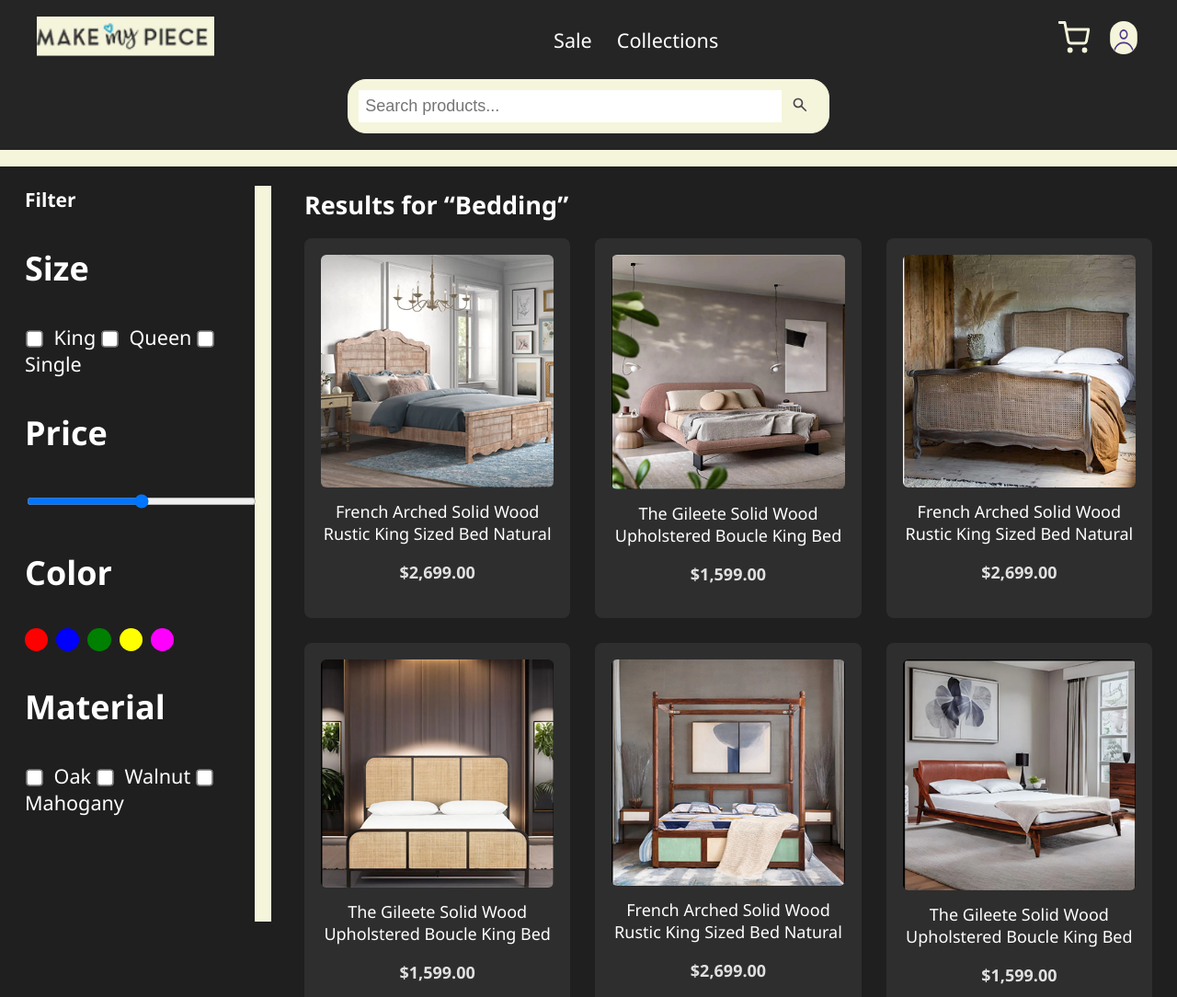
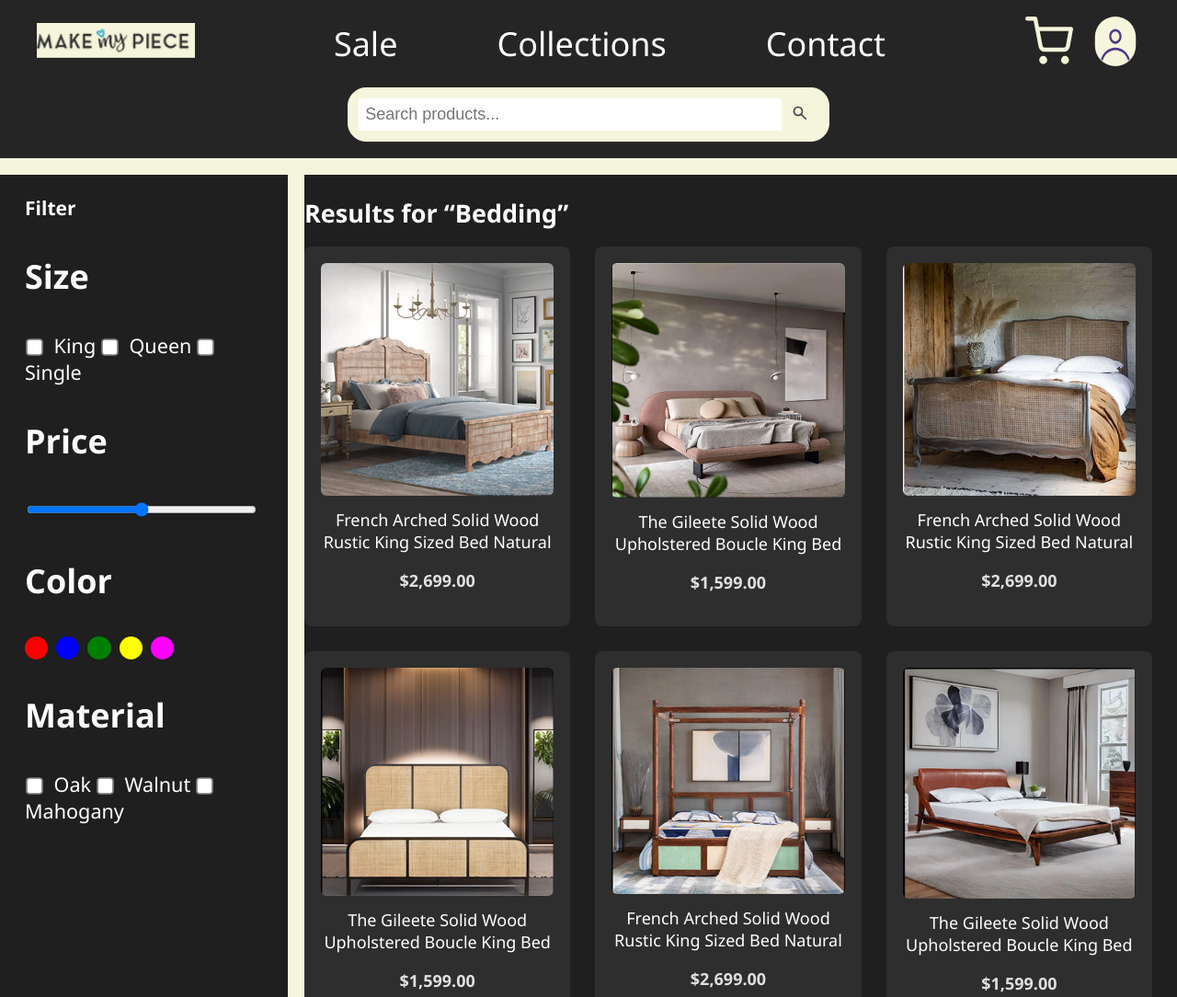
Before and after one commit to andrelow992/INFO20005_A3, a plain HTML site: page filter.html in a window 1280 px wide. Shown: the top 1084 px of the page at 92% size. Drawn offline with Linux system fonts and the light colour scheme.

Commit message:
consistent navbar across all pages/devices

```diff
--- a/css/cart.css
+++ b/css/cart.css
@@ -15,8 +15,9 @@ body {
 /* Header */
 header {
   padding: 1rem;
+  background-color: #252525;
   border-bottom: 1rem solid #f5f5dc;
-  background-color: #252525;
+
 }
 
 .navbar-top {
@@ -30,14 +31,14 @@ header {
 }
 
 .logo img {
-  height: 2.5rem;
+  height: 40px;
 }
 
 .nav-links {
   display: flex;
-  gap: 1.5rem;
+  gap: 6rem;
   list-style: none;
-  font-size: 1.2rem;
+  font-size: 2rem;
   margin: 0;
   padding: 0;
 }
@@ -55,10 +56,11 @@ header {
 }
 
 .nav-icons .icon {
-  width: 2rem;
-  height: 2rem;
+  width: 3rem;
+  height: 3rem;
 }
 
+/* Second row search bar */
 .navbar-search {
   max-width: 1200px;
   margin: 1rem auto 0;
@@ -325,6 +327,10 @@ select, input[type="number"], button {
     font-size: 15px;
   }
 
+  header{
+    border-bottom: 0.5rem solid #f5f5dc;
+  }
+
   .body{
     padding: 0.75rem;
   }
--- a/css/collections.css
+++ b/css/collections.css
@@ -1,4 +1,3 @@
-/* Base styles (Desktop / Surface Pro 7) */
 body {
   background-color: #1f1f1f;
   color: white;
@@ -9,8 +8,9 @@ body {
 
 header {
   padding: 1rem;
+  background-color: #252525;
   border-bottom: 1rem solid #f5f5dc;
-  background-color: #252525;
+
 }
 
 .navbar-top {
@@ -29,9 +29,9 @@ header {
 
 .nav-links {
   display: flex;
-  gap: 1.5rem;
+  gap: 6rem;
   list-style: none;
-  font-size: 2rem; /* Adjusted for better sizing */
+  font-size: 2rem;
   margin: 0;
   padding: 0;
 }
@@ -49,8 +49,8 @@ header {
 }
 
 .nav-icons .icon {
-  width: 2rem;
-  height: 2rem;
+  width: 3rem;
+  height: 3rem;
 }
 
 /* Second row search bar */
@@ -147,6 +147,9 @@ h2 {
 
 /* Responsive for iPhone 12 Pro (width ≤ 390px) */
   @media (max-width: 390px) {
+    header {
+        border-bottom: 0.5rem solid #f5f5dc;
+    }
   .navbar-top {
     flex-wrap: nowrap; /* Prevent wrapping */
     gap: 0.5rem;
@@ -189,6 +192,7 @@ h2 {
 
   .product-grid {
     gap: 0.7rem;
+    border-bottom: 0.5rem solid #f5f5dc;
   }
 
   .product-card {
--- a/css/filter.css
+++ b/css/filter.css
@@ -13,8 +13,9 @@ body {
 
 header {
   padding: 1rem;
+  background-color: #252525;
   border-bottom: 1rem solid #f5f5dc;
-  background-color: #252525;
+
 }
 
 .navbar-top {
@@ -28,14 +29,14 @@ header {
 }
 
 .logo img {
-  height: 2.5rem;
+  height: 40px;
 }
 
 .nav-links {
   display: flex;
-  gap: 1.5rem;
+  gap: 6rem;
   list-style: none;
-  font-size: 1.2rem;
+  font-size: 2rem;
   margin: 0;
   padding: 0;
 }
@@ -53,10 +54,11 @@ header {
 }
 
 .nav-icons .icon {
-  width: 2rem;
-  height: 2rem;
+  width: 3rem;
+  height: 3rem;
 }
 
+/* Second row search bar */
 .navbar-search {
   max-width: 1200px;
   margin: 1rem auto 0;
@@ -94,7 +96,6 @@ header {
   width: 40px;
   height: 40px;
 }
-
 .main-content {
   display: flex;
   padding-right: 1.5rem;
@@ -129,9 +130,7 @@ header {
 }
 
 .filter-sidebar {
-  min-height: 100vh;
   width: 250px;
-  border-right: 1rem solid #f5f5dc;
   font-size: 1rem;
 
 }
@@ -183,6 +182,7 @@ header {
 
 .product-section {
   flex: 1;
+  border-left: 1rem solid #f5f5dc;
 }
 
 .product-section h2 {
@@ -223,6 +223,10 @@ header {
 @media (max-width: 390px) {
   html {
     font-size: 16px;
+  }
+
+  header{
+    border-bottom: 0.5rem solid #f5f5dc;
   }
 
   .navbar-top {
@@ -271,7 +275,7 @@ header {
   .filter-sidebar {
     display: none;
     width: 95%;
-    height: 30vh;
+    height: auto;
     padding: 0.75rem 1rem;
     background-color: #2e2e2e;
     border: 0.5rem solid #f5f5dc;
@@ -310,7 +314,8 @@ header {
 
   .page-layout {
   display: flex;
-  height: 100vh;
+  flex-direction: column;
+  height: auto;
 }
 
   .color-dots {
@@ -332,6 +337,10 @@ header {
     font-size: 0.9rem;
   }
 
+  .product-section {
+  border-left: 0rem solid #f5f5dc;
+}
+
   .product-section h2 {
     font-size: 1.25rem;
   }
--- a/css/product.css
+++ b/css/product.css
@@ -7,8 +7,9 @@ body {
 
 header {
   padding: 1rem;
+  background-color: #252525;
   border-bottom: 1rem solid #f5f5dc;
-  background-color: #252525;
+
 }
 
 .navbar-top {
@@ -27,9 +28,9 @@ header {
 
 .nav-links {
   display: flex;
-  gap: 1.5rem;
+  gap: 6rem;
   list-style: none;
-  font-size: 1.5rem; /* Adjusted for better sizing */
+  font-size: 2rem;
   margin: 0;
   padding: 0;
 }
@@ -47,8 +48,8 @@ header {
 }
 
 .nav-icons .icon {
-  width: 2rem;
-  height: 2rem;
+  width: 3rem;
+  height: 3rem;
 }
 
 /* Second row search bar */
@@ -246,6 +247,10 @@ select {
     font-size: 16px;
   }
 
+  header{
+    border-bottom: 0.5rem solid #f5f5dc;
+  }
+
   .navbar-top {
     flex-wrap: nowrap;
     gap: 0.5rem;
--- a/css/style.css
+++ b/css/style.css
@@ -42,7 +42,7 @@ header {
 }
 
 .logo img {
-  height: 40px;
+  height: 50px;
 }
 
 .nav-links {
@@ -174,7 +174,7 @@ h2 {
 
 .category-card {
   border-radius: 12px;
-  height: 500px;
+  height: 300px;
   width: 200px;
   overflow: hidden;
   display:flex;
@@ -315,6 +315,10 @@ h2 {
         font-size:18px;
     }
 
+    header{
+          border-bottom: 0.5rem solid #f5f5dc;
+    }
+
   .navbar-top {
     flex-wrap: nowrap; /* Prevent wrapping */
     gap: 0.5rem;
@@ -378,6 +382,7 @@ h2 {
   gap: 1rem;
   padding: 0.5rem;
   scroll-snap-type: x mandatory;
+  border-bottom: 0.5rem solid #f5f5dc;
 }
 
 
--- a/filter.html
+++ b/filter.html
@@ -19,6 +19,7 @@
     <ul class="nav-links">
       <li><a href="#">Sale</a></li>
       <li><a href="Collections.html">Collections</a></li>
+      <li>Contact</li>
     </ul>
 
     <div class="nav-icons">
```
Also changed, not shown: cart.html (+1 -0 lines), collections.html (+1 -0 lines), index.html (+1 -1 lines), product.html (+1 -0 lines).
